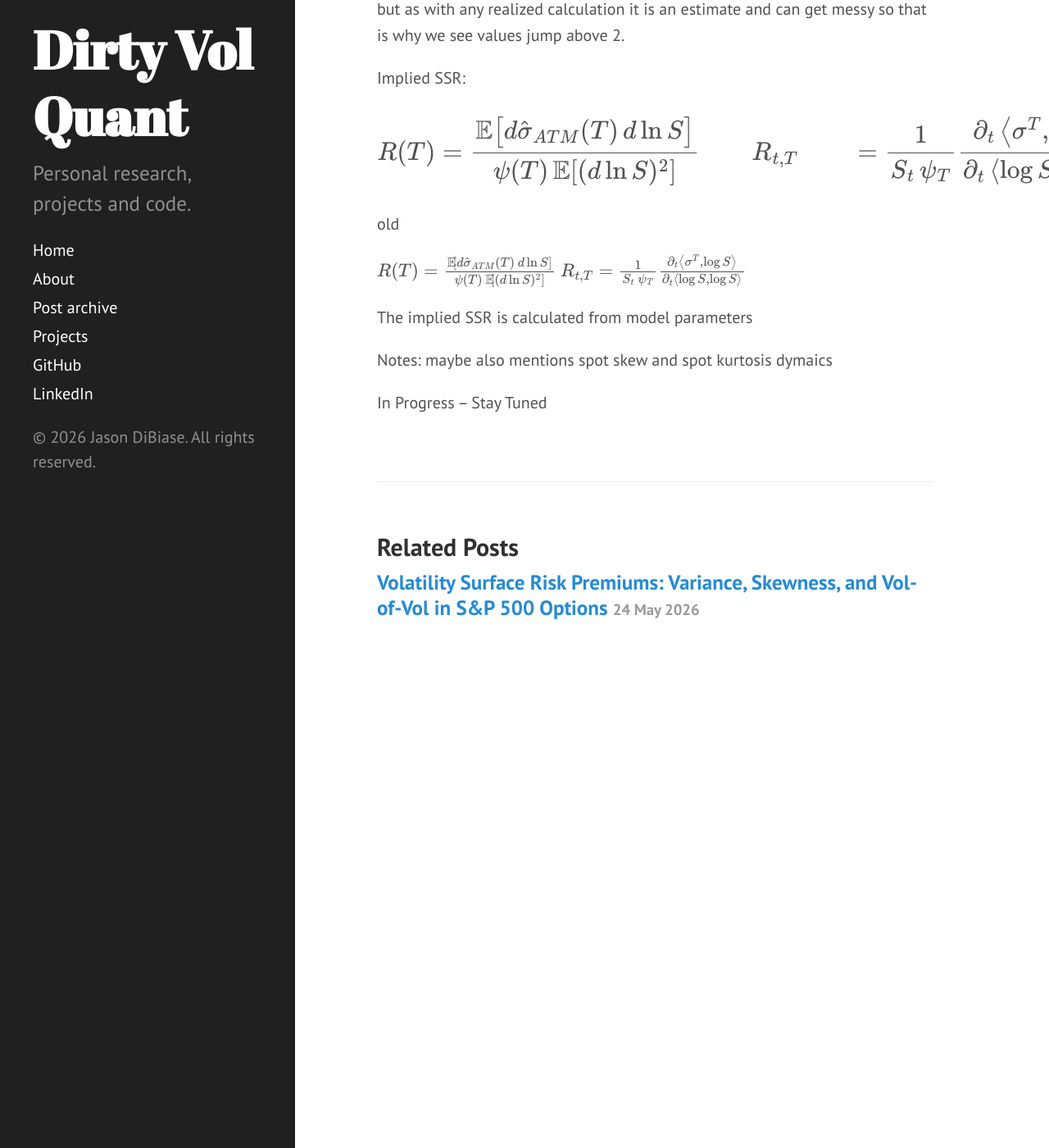
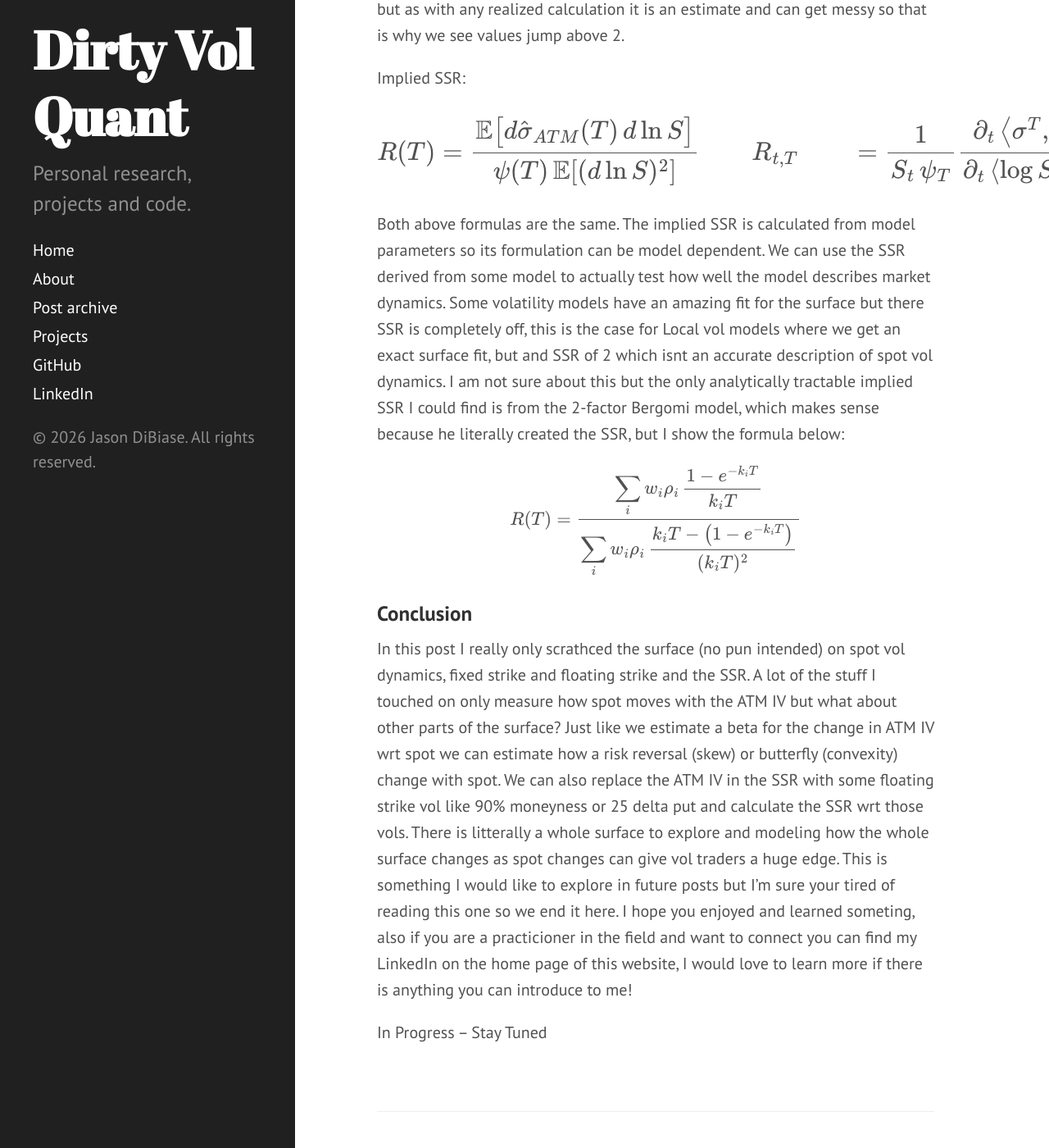
Before and after one commit to dibiasej/dibiasej.github.io, a Jekyll site: the page built from _posts/2026-06-07-Fixed-Strike-Floating-Strike-Spot-Vol-Dynamics-And-The-Skew-Stickiness-Ratio-Part-1.md, in a window 1280 px wide and 1400 px high, scrolled down 11112 px. Shown: the whole window at 82% size. Built offline with Jekyll 4.4.1, drawn with Linux system fonts in a browser that asks for light colours; Markdown is read by kramdown in place of the engine named in the settings; some of the changed text lies outside the part shown.

Commit message:
finished writing moving to editing

```diff
--- a/_posts/2026-06-07-Fixed-Strike-Floating-Strike-Spot-Vol-Dynamics-And-The-Skew-Stickiness-Ratio-Part-1.md
+++ b/_posts/2026-06-07-Fixed-Strike-Floating-Strike-Spot-Vol-Dynamics-And-The-Skew-Stickiness-Ratio-Part-1.md
@@ -171,27 +171,19 @@ $$
 
 </div>
 
-old
+Both above formulas are the same. The implied SSR is calculated from model parameters so its formulation can be model dependent. We can use the SSR derived from some model to actually test how well the model describes market dynamics. Some volatility models have an amazing fit for the surface but there SSR is completely off, this is the case for Local vol models where we get an exact surface fit, but and SSR of 2 which isnt an accurate description of spot vol dynamics. I am not sure about this but the only analytically tractable implied SSR I could find is from the 2-factor Bergomi model, which makes sense because he literally created the SSR, but I show the formula below:
 
 $$
 R(T)
 =
 \frac{
-\mathbb{E}\!\left[d\hat{\sigma}_{ATM}(T)\, d\ln S\right]
+\displaystyle\sum_i w_i \rho_i \, \frac{1-e^{-k_iT}}{k_iT}
 }{
-\psi(T)\,\mathbb{E}\!\left[(d\ln S)^2\right]
+\displaystyle\sum_i w_i \rho_i \, \frac{k_iT-\left(1-e^{-k_iT}\right)}{(k_iT)^2}
 }
 $$
-$$
-R_{t,T}
-=
-\frac{1}{S_t \,\psi_T}
-\frac{\partial_t \left\langle \sigma^T, \log S \right\rangle}
-{\partial_t \left\langle \log S, \log S \right\rangle}
-$$
 
-The implied SSR is calculated from model parameters
-
-Notes: maybe also mentions spot skew and spot kurtosis dymaics
+### Conclusion
+In this post I really only scrathced the surface (no pun intended) on spot vol dynamics, fixed strike and floating strike and the SSR. A lot of the stuff I touched on only measure how spot moves with the ATM IV but what about other parts of the surface? Just like we estimate a beta for the change in ATM IV wrt spot we can estimate how a risk reversal (skew) or butterfly (convexity) change with spot. We can also replace the ATM IV in the SSR with some floating strike vol like 90% moneyness or 25 delta put and calculate the SSR wrt those vols. There is litterally a whole surface to explore and modeling how the whole surface changes as spot changes can give vol traders a huge edge. This is something I would like to explore in future posts but I'm sure your tired of reading this one so we end it here. I hope you enjoyed and learned someting, also if you are a practicioner in the field and want to connect you can find my LinkedIn on the home page of this website, I would love to learn more if there is anything you can introduce to me!
 
 In Progress -- Stay Tuned
```
Also changed, not shown: other parts of _posts/2026-06-07-Fixed-Strike-Floating-Strike-Spot-Vol-Dynamics-And-The-Skew-Stickiness-Ratio-Part-1.md (+1 -1 lines).
